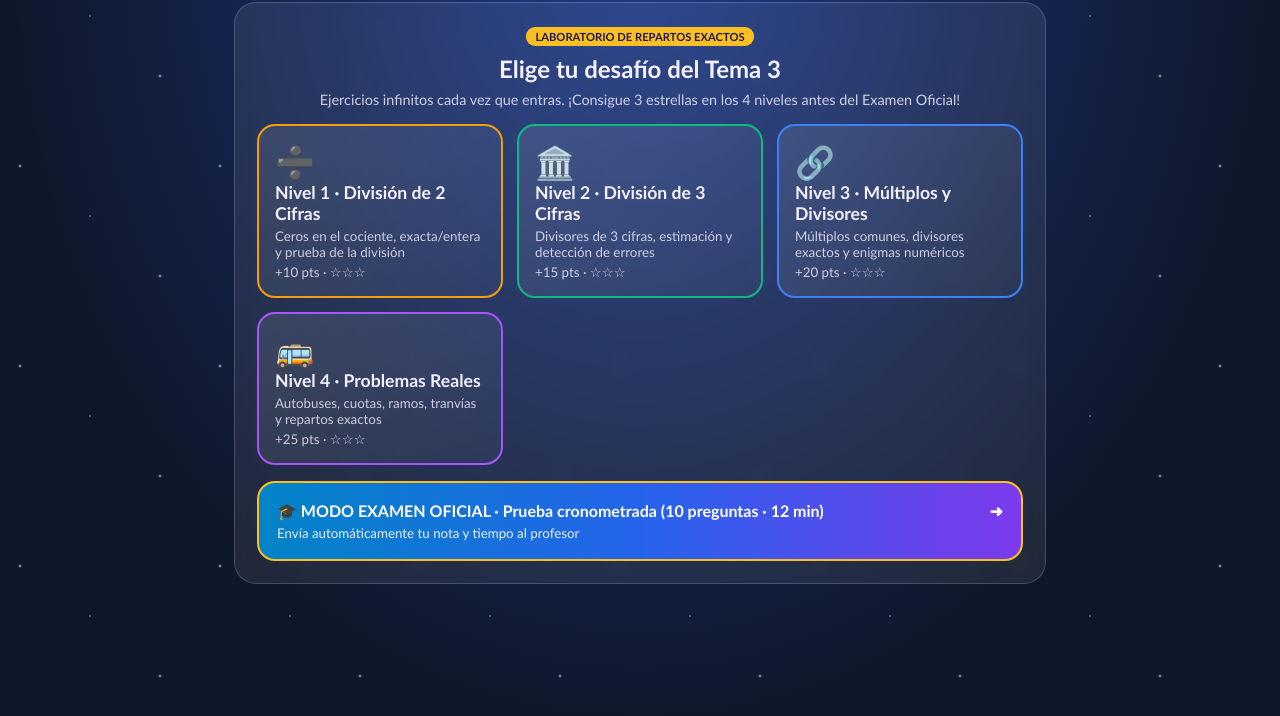
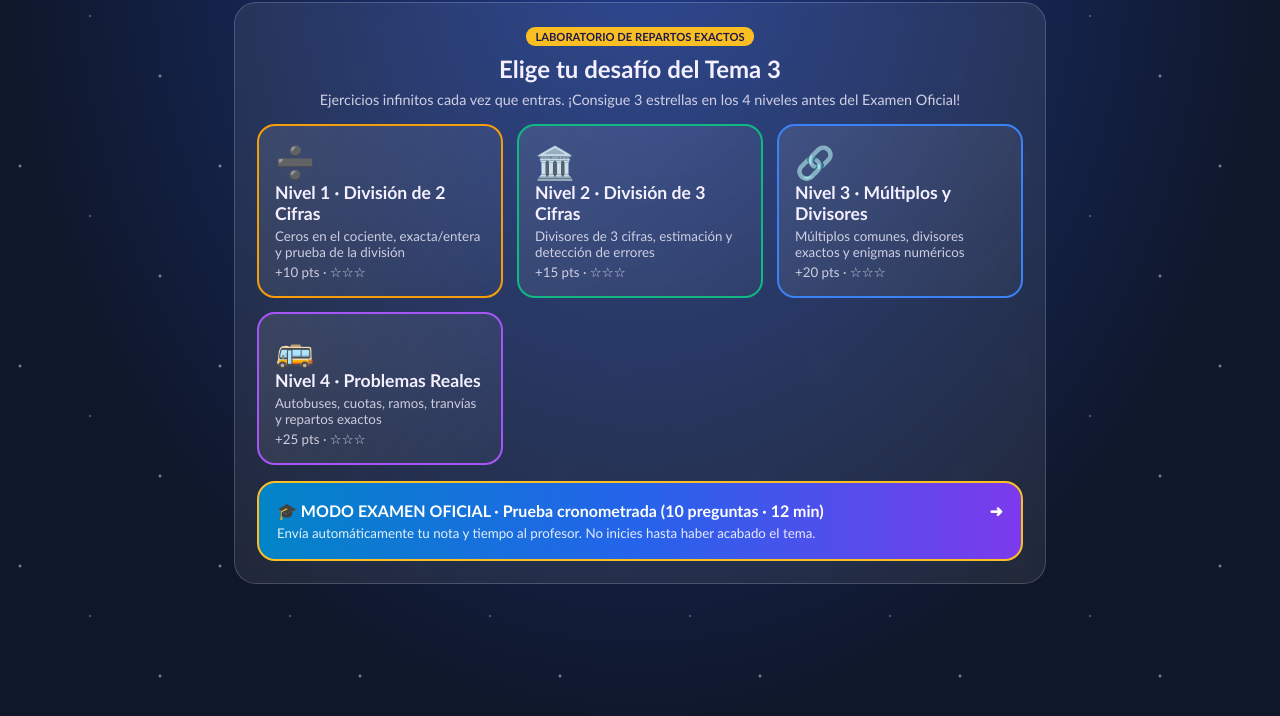
Before and after one commit to jsaehid340/Juego-Matematicas-5, a plain HTML site: page tema3/index.html in a window 1280 px wide. Shown: the part 64-780 px from the top of the page. Drawn offline with Linux system fonts and the light colour scheme.

Commit message:
Update index.html

```diff
--- a/tema3/index.html
+++ b/tema3/index.html
@@ -82,7 +82,7 @@ h1{margin:0;font-size:1.3rem}h1 small{display:block;font-size:.7rem;font-weight:
   <button class="big" onclick="openExamIntro()">
     🎓 MODO EXAMEN OFICIAL · Prueba cronometrada (10 preguntas · 12 min)
     <span style="float:right">➜</span>
-    <small style="display:block;font-weight:400;opacity:.88;margin-top:4px">Envía automáticamente tu nota y tiempo al profesor</small>
+    <small style="display:block;font-weight:400;opacity:.88;margin-top:4px">Envía automáticamente tu nota y tiempo al profesor. No inicies hasta haber acabado el tema.</small>
   </button>
 </section>
 
```
